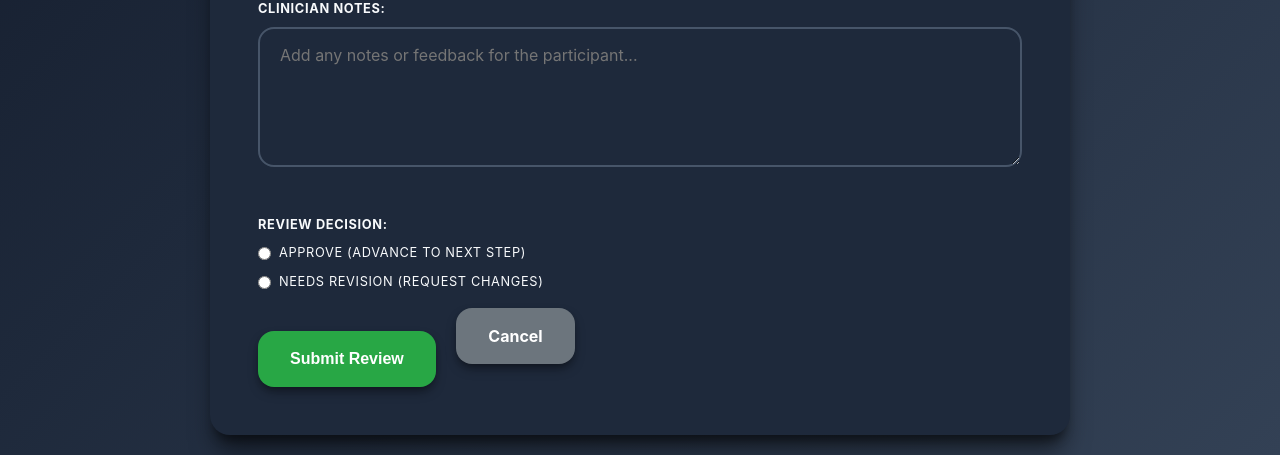
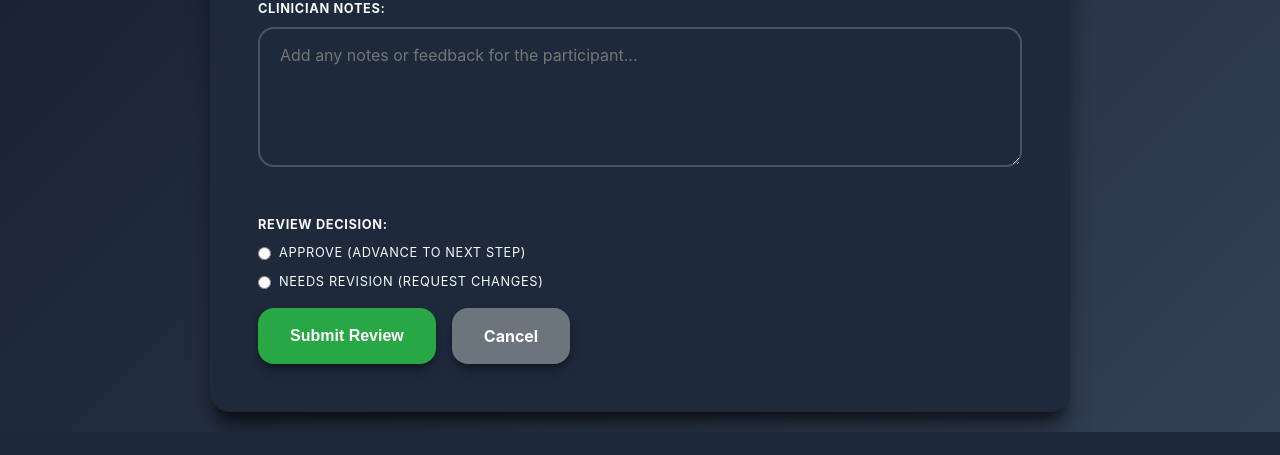
Before and after one commit to timLP79/cbt12, a Flask app: template app/templates/review_attempt.html in a window 1280 px wide. Shown: the part 963-1418 px from the top of the page. After the commit the page ends 1395 px from the top, so only its background shows below. Run offline with Flask 3, Linux system fonts and the light colour scheme; the template is opened without the code that fills it: values that come from a table or form of the project are taken from there, others are empty; tables that the repository leaves empty hold one stand-in row (values such as "Sample post").

Commit message:
fix: Fix button alignment on assessment review page (Issue #42)
Changed button container to use flexbox for proper vertical alignment:
- Added display: flex and align-items: center to button container
- Used gap property instead of margin-left for consistent spacing
- Ensures Submit Review and Cancel buttons are properly aligned

```diff
--- a/app/templates/review_attempt.html
+++ b/app/templates/review_attempt.html
@@ -83,12 +83,12 @@
         </div>
     </div>
 
-    <div class="mt-1">
+    <div class="mt-1" style="display: flex; align-items: center; gap: 1rem;">
         <button type="submit" style="background: #28a745;">
             Submit Review
         </button>
 
-        <a href="{{ url_for('admin.admin_dashboard') }}" class="btn" style="background: #6c757d; margin-left: 1rem;">
+        <a href="{{ url_for('admin.admin_dashboard') }}" class="btn" style="background: #6c757d;">
             Cancel
         </a>
     </div>
```
